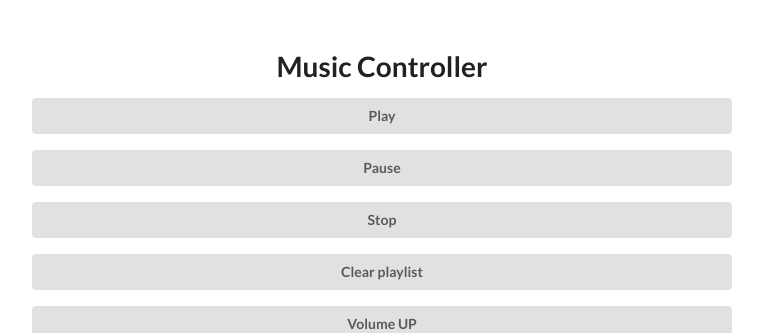
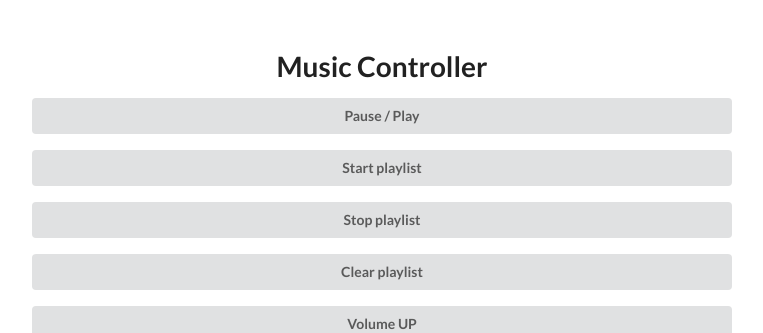
Before and after one commit to nghnam/music-aekt, a Flask app: page /admin in a window 1280 px wide. Shown: the top 333 px of the page, without its empty margins (258-1021 px from the left). Run offline with Flask 2, Linux system fonts and the light colour scheme.

Commit message:
Add admin page

```diff
--- a/music_aekt/controllers/main.py
+++ b/music_aekt/controllers/main.py
@@ -66,6 +66,13 @@ def pause():
         abort(500)
     return "OK"
 
+@main.route('/togglePause', methods=['GET'])
+def togglePause():
+    _, status = moc.togglePause()
+    if status != 0:
+        abort(500)
+    return "OK"
+
 @main.route('/unpause', methods=['GET'])
 def unpause():
     _, status = moc.pause()
--- a/music_aekt/player/moc.py
+++ b/music_aekt/player/moc.py
@@ -25,6 +25,9 @@ def stop():
 
 def pause():
     return mocp("-P")
+
+def togglePause():
+    return mocp("-G")
 
 def unpause():
     return mocp("-U")
--- a/music_aekt/static/js/app.js
+++ b/music_aekt/static/js/app.js
@@ -59,6 +59,7 @@ function getSongData(data){
     song.DisplayName = song.Title + ' - ' + song.Artist
   }
 
+  song.DisplayName += "<br />" + song.State
   return song
 }
 
--- a/music_aekt/templates/admin.html
+++ b/music_aekt/templates/admin.html
@@ -9,25 +9,24 @@
   <br>
   <h1 class="ui header">Music Controller</h1>
 
-  <p><button class="fluid ui button">Play</button></p>
-  <p><button class="fluid ui button">Pause</button></p>
-  <p><button class="fluid ui button">Stop</button></p>
-  <p><button class="fluid ui button">Clear playlist</button></p>
-  <p><button class="fluid ui button">Volume UP</button></p>
-  <p><button class="fluid ui button">Volume Down</button></p>
-
-  <!-- <div class="ui icon buttons">
-    <button class="ui button mini disabled play-act" id="ctrl-prev"><i class="backward icon"></i></button>
-    <button class="ui button mini disabled play-act" id="ctrl-play"><i class="icon play"></i></button>
-    <button class="ui button mini disabled play-act" id="ctrl-next"><i class="forward icon"></i></button>
-  </div> -->
-
-
+  <p><button class="fluid ui button ctrl" act="togglePause">Pause / Play</button></p>
+  <p><button class="fluid ui button ctrl" act="play">Start playlist</button></p>
+  <p><button class="fluid ui button ctrl" act="stop">Stop playlist</button></p>
+  <p><button class="fluid ui button ctrl" act="clear">Clear playlist</button></p>
+  <p><button class="fluid ui button ctrl" act="">Volume UP</button></p>
+  <p><button class="fluid ui button ctrl" act="">Volume Down</button></p>
 </div>
 
 {% endblock %}
 
 {% block scripts %}
 <script>
+$('.ctrl').click(function(){
+  var act = $(this).attr('act')
+  var payload = {}
+  $.get( "/" + act, payload, function( data ) {
+    console.log(data);
+  })
+});
 </script>
 {% endblock %}
```
Also changed, not shown: 1 other file.
